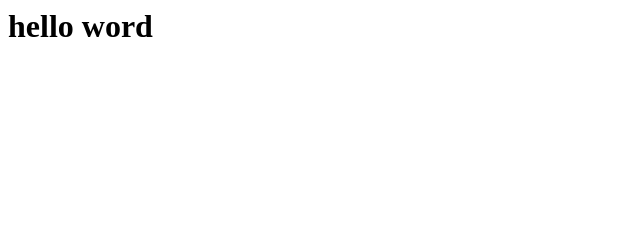
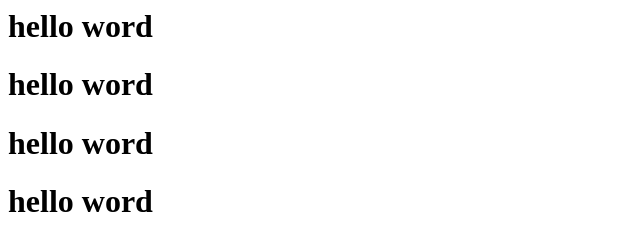
Before and after one commit to benchakirAbdelhamid/projectX-test-git, a plain HTML site: page index.html in a window 1280 px wide. Shown: the whole page, without its empty margins (0-640 px from the left). Drawn offline with Linux system fonts and the light colour scheme.

Commit message:
ass new line to index.html

```diff
--- a/index.html
+++ b/index.html
@@ -1 +1,4 @@
 <h1>hello word</h1>
+<h1>hello word</h1>
+<h1>hello word</h1>
+<h1>hello word</h1>
```
